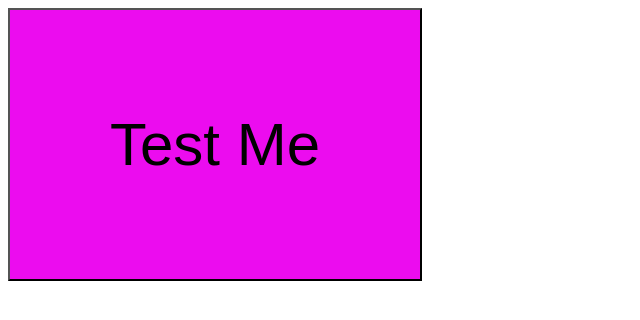
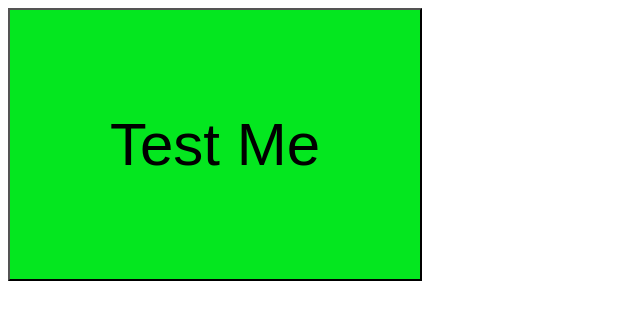
Before and after one commit to clementsim23/figma-test, a plain HTML site: page index.html in a window 1280 px wide. Shown: the whole page, without its empty margins (0-640 px from the left). Drawn offline with Linux system fonts and the light colour scheme.

Commit message:
updates from designer

```diff
--- a/vars.css
+++ b/vars.css
@@ -3,5 +3,5 @@
  */
 
 :root {
-  --clement-trial-color-button-primary: #ec0cef;
+  --clement-trial-color-button-primary: #04e71f;
 }
```
